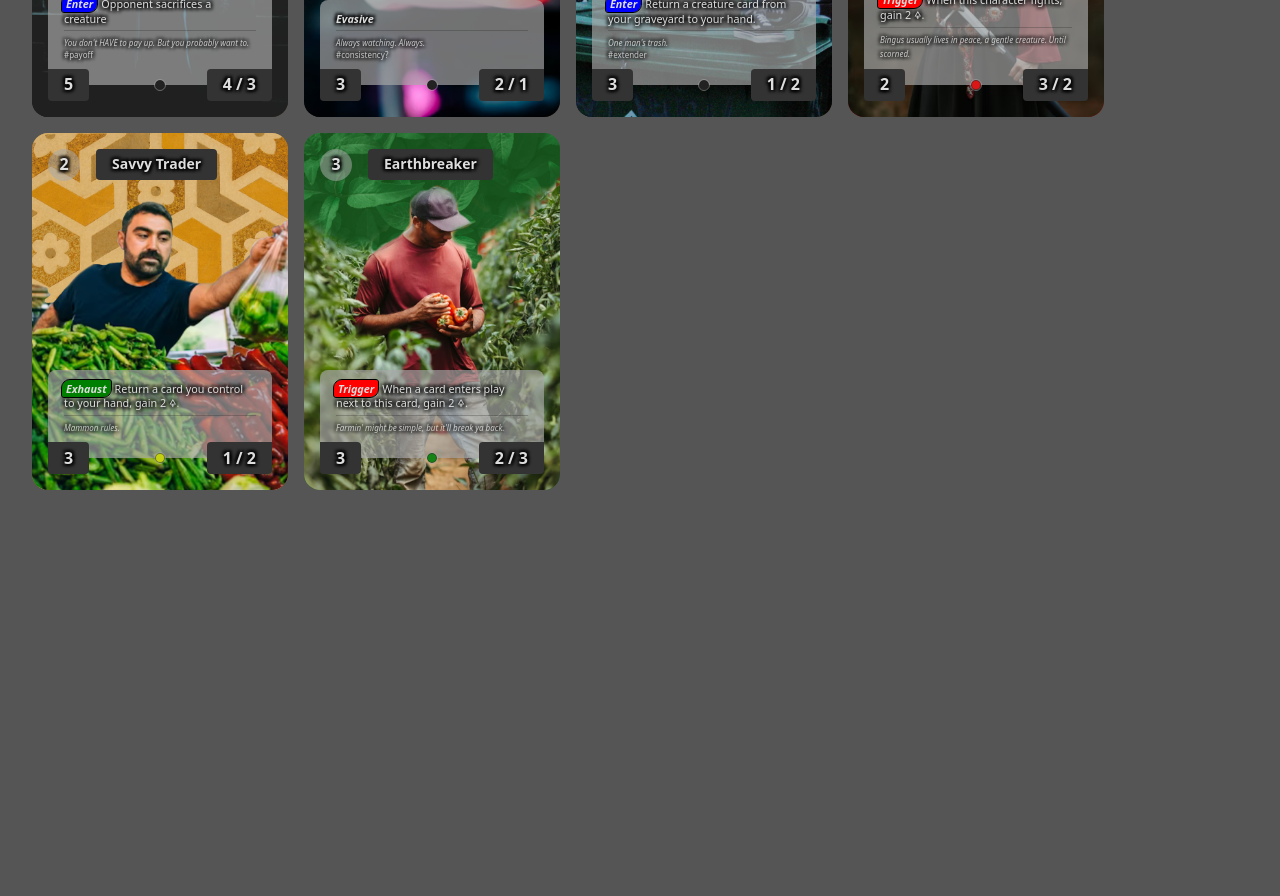
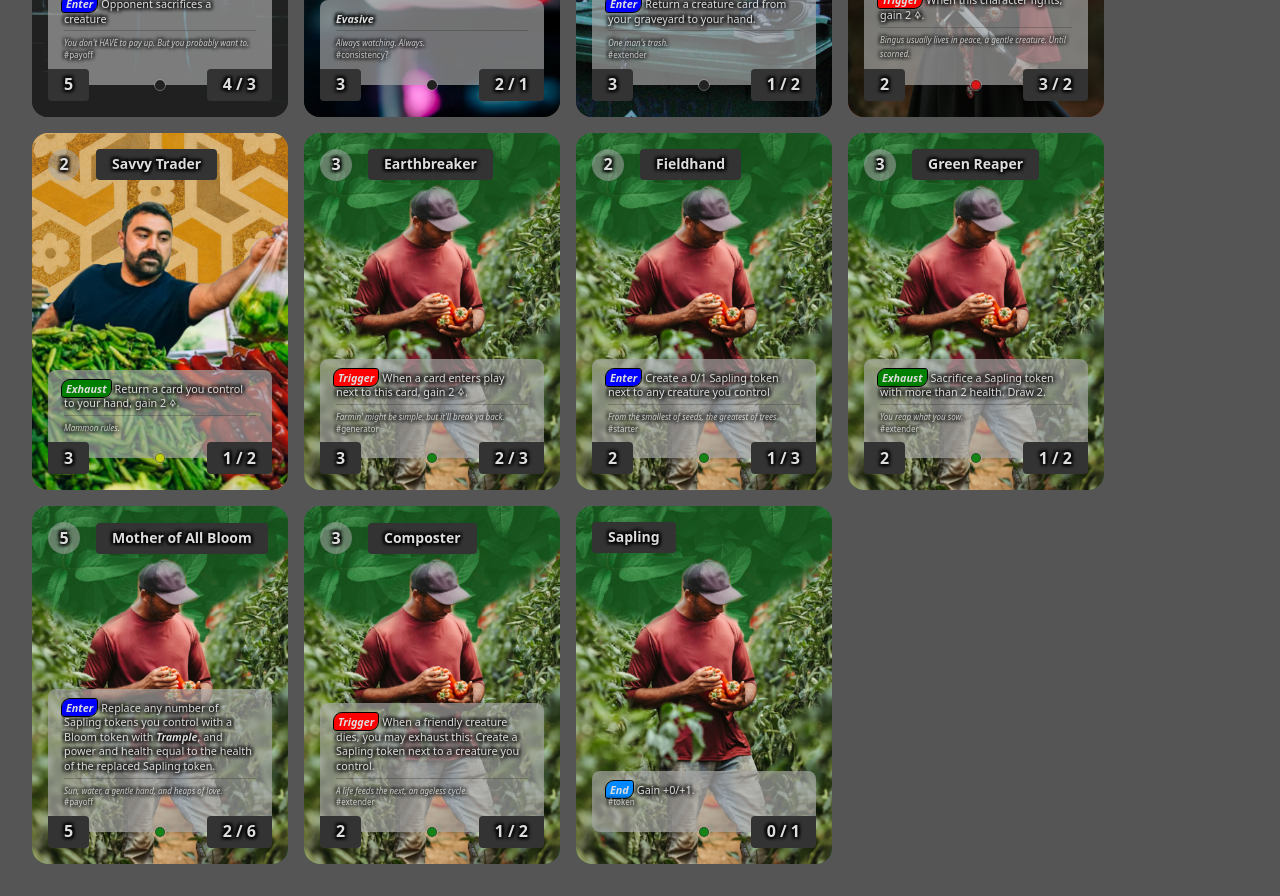
Before and after one commit to Koneke/force, a React (Vite) app: page / in a window 1280 px wide. Shown: the part 1020-1916 px from the top of the page. Before the commit the page ends 1542 px from the top, so only its background shows below. Built offline with nearby package versions, Linux system fonts and the light colour scheme.

Commit message:
some green

```diff
--- a/src/card.tsx
+++ b/src/card.tsx
@@ -51,7 +51,7 @@ export function CreatureCard({ card }: { card: CreatureCard }) {
       <img src={`./bg-${card.color}.png`} className={styles.pattern} />
       <img src={`./${card.image}.png`} className={styles.image} />
       <div className={styles.header}>
-        <div className={styles.playCost}>{card.cost}</div>
+        {card.cost > 0 && (<div className={styles.playCost}>{card.cost}</div>)}
         <div className={styles.name}>{card.name}</div>
       </div>
       <RulesBox {...card} />
@@ -90,7 +90,7 @@ function RulesBox({
           </span>
         )}
       </div>
-      <div className={styles.constructionCost}>{constructionCost}</div>
+      {constructionCost > 0 && (<div className={styles.constructionCost}>{constructionCost}</div>)}
       <div className={styles.colors}>
         <div className={styles.pip} style={(
           { "--color": toPipColor(color) }
--- a/src/cards/green.tsx
+++ b/src/cards/green.tsx
@@ -1,6 +1,6 @@
 import { CreatureCard } from "../card";
-import { BodyText, Flavor } from "../typography";
-import { Trigger } from "../label";
+import { BodyText, Flavor, Keyword } from "../typography";
+import { End, Enter, Exhaust, Trigger } from "../label";
 import { SYMBOL_ENERGY } from "../symbols";
 
 export const earthBreaker: CreatureCard = {
@@ -23,8 +23,131 @@ export const earthBreaker: CreatureCard = {
   constructionCost: 3,
   power: 2,
   toughness: 3,
+  tags: ["generator"],
+}
+
+export const fieldhand: CreatureCard = {
+  type: "creature",
+  name: "Fieldhand",
+  color: "green",
+  cost: 2,
+  image: "farmer",
+  nodes: [
+    <>
+      <Enter />
+      <BodyText>
+        {/* Hm, annoying that we need spans here, :first-child doesn't work otherwise, */}
+        {/* but let's live with it for now. Second one technically not needed, but consistency */}
+        <span>Create a 0/1 Sapling token next to any creature you control</span>
+      </BodyText>
+    </>,
+    <Flavor>
+      From the smallest of seeds, the greatest of trees.
+    </Flavor>
+  ],
+  constructionCost: 2,
+  power: 1,
+  toughness: 3,
+  tags: ["starter"],
+}
+
+export const greenReaper: CreatureCard = {
+  type: "creature",
+  name: "Green Reaper",
+  color: "green",
+  cost: 3,
+  image: "farmer",
+  nodes: [
+    <>
+      <Exhaust />
+      <BodyText>
+        Sacrifice a Sapling token with more than 2 health. Draw 2.
+      </BodyText>
+    </>,
+    <Flavor>
+      You reap what you sow.
+    </Flavor>
+  ],
+  constructionCost: 2,
+  power: 1,
+  toughness: 2,
+  tags: ["extender"],
+}
+
+export const motherOfAllBloom: CreatureCard = {
+  type: "creature",
+  name: "Mother of All Bloom",
+  color: "green",
+  cost: 5,
+  image: "farmer",
+  nodes: [
+    <>
+      <Enter />
+      <BodyText>
+        Replace any number of Sapling tokens you control with a Bloom token
+        with <Keyword>Trample</Keyword>, and power and health equal to the health of the replaced Sapling token.
+      </BodyText>
+    </>,
+    <Flavor>
+      Sun, water, a gentle hand, and heaps of love.
+    </Flavor>
+  ],
+  constructionCost: 5,
+  power: 2,
+  toughness: 6,
+  tags: ["payoff"],
+}
+
+export const composter: CreatureCard = {
+  type: "creature",
+  name: "Composter",
+  color: "green",
+  cost: 3,
+  image: "farmer",
+  nodes: [
+    <>
+      <Trigger />
+      <BodyText>
+        When a friendly creature dies, you may exhaust this:
+        Create a Sapling token next to a creature you control.
+      </BodyText>
+    </>,
+    <Flavor>
+      A life feeds the next, an ageless cycle.
+    </Flavor>
+  ],
+  constructionCost: 2,
+  power: 1,
+  toughness: 2,
+  tags: ["extender"],
+}
+
+// NOTE: do we need to mark tokens somehow extra?
+export const sapling: CreatureCard = {
+  type: "creature",
+  name: "Sapling",
+  color: "green",
+  cost: 0,
+  image: "farmer",
+  nodes: [
+    <>
+      <End />
+      <BodyText>
+        Gain +0/+1.
+      </BodyText>
+    </>
+  ],
+  constructionCost: 0,
+  power: 0,
+  toughness: 1,
+  tags: ["token"],
 }
 
 export const green = [
   earthBreaker,
+  fieldhand,
+  greenReaper,
+  motherOfAllBloom,
+  composter,
+  sapling,
 ]
--- a/src/label.module.scss
+++ b/src/label.module.scss
@@ -4,8 +4,13 @@
   border-radius: 0.5rem 0.125rem;
   font-weight: 700;
 
-  margin-left: -0.125rem;
+  // margin-left: -0.125rem;
+  margin-left: 0.25rem;
   margin-right: 0.25rem;
 
   outline: 1px solid black;
+
+  &:first-child {
+    margin-left: -0.125rem;
+  }
 }
--- a/src/label.tsx
+++ b/src/label.tsx
@@ -38,6 +38,10 @@ export function Death() {
   return <Label color="black">Death</Label>;
 }
 
-export function Ambush() {
-  return <Label color="purple">Ambush</Label>;
+export function Quick() {
+  return <Label color="orange">Quick</Label>;
 }
+
+export function End() {
+  return <Label color="#0088ff">End</Label>;
+}
--- a/src/typography.module.scss
+++ b/src/typography.module.scss
@@ -14,9 +14,9 @@
   opacity: 1;
   font-weight: 700;
   text-shadow: var(--outline);
-  margin: 0 0.25rem;
 
-  &:first-child {
-    margin-left: 0;
-  }
+  // margin: 0 0.25rem;
+  // &:first-child {
+  //   margin-left: 0;
+  // }
 }
```
